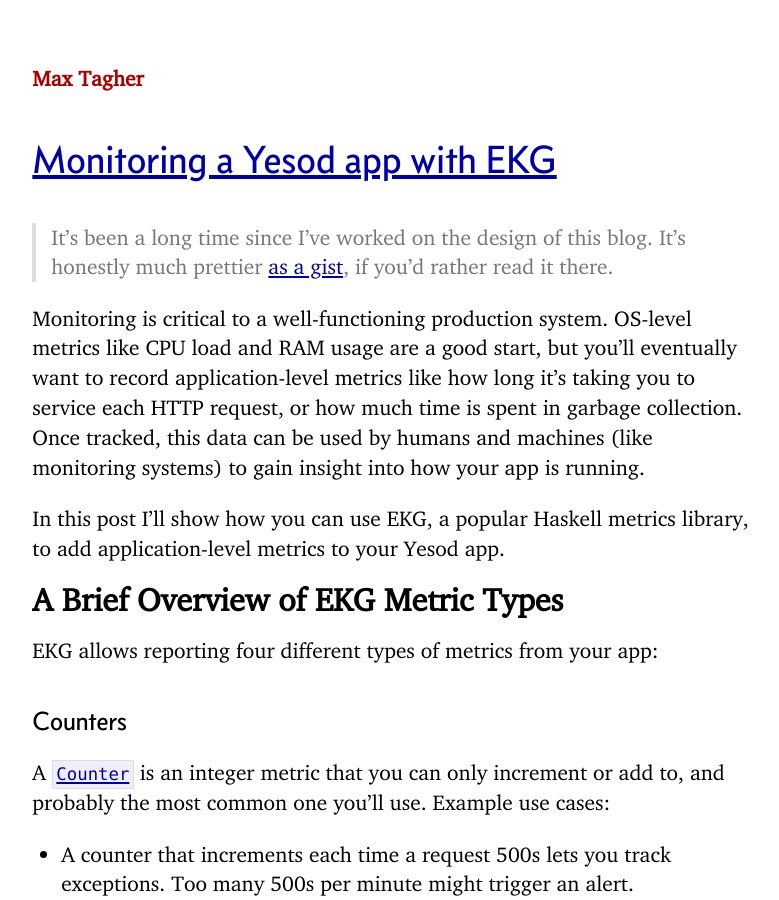
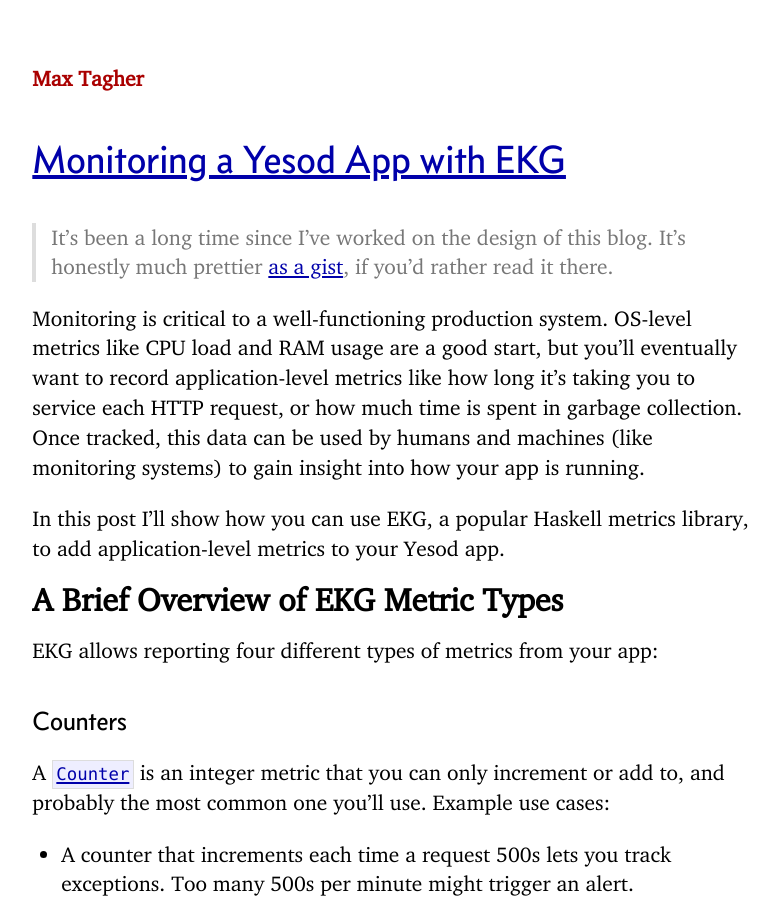
Before and after one commit to MaxGabriel/maxgabriel.github.com, a Jekyll site: the page built from _posts/2016-04-13-ekg-yesod.md, in a window 1280 px wide and 900 px high. Shown: the whole window, without its empty margins (245-1024 px from the left). Built offline with Jekyll 4.4.1, drawn with Linux system fonts in a browser that asks for light colours; Markdown is read by kramdown in place of the engine named in the settings.

```diff
--- a/_config.yml
+++ b/_config.yml
@@ -2,7 +2,6 @@ title: Max Tagher
 description: "Personal blog of Max Tagher"
 permalink: /:title/
 lsi: false
-markdown: redcarpet
 
 author :
   name : Max Tagher
--- a/_posts/2016-04-14-ekg-yesod.md
+++ b/_posts/2016-04-13-ekg-yesod.md
@@ -1,6 +1,6 @@
 ---
 layout: post
-title: Monitoring a Yesod app with EKG
+title: Monitoring a Yesod App with EKG
 ---
 
 > It's been a long time since I've worked on the design of this blog. It's honestly much prettier [as a gist](https://gist.github.com/MaxGabriel/4e56d74b9938428bdc81205dc6700ecf), if you'd rather read it there.
```
